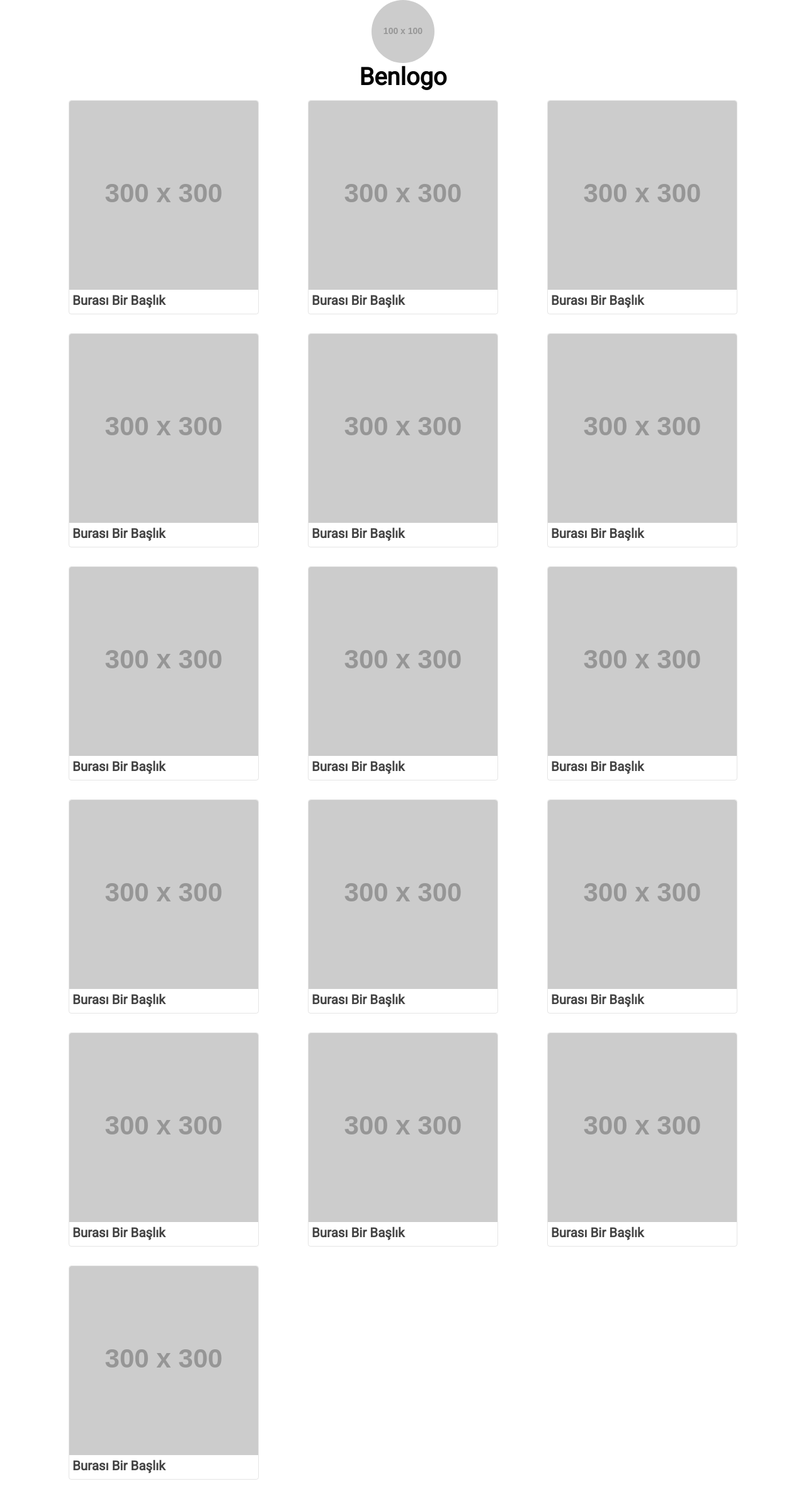
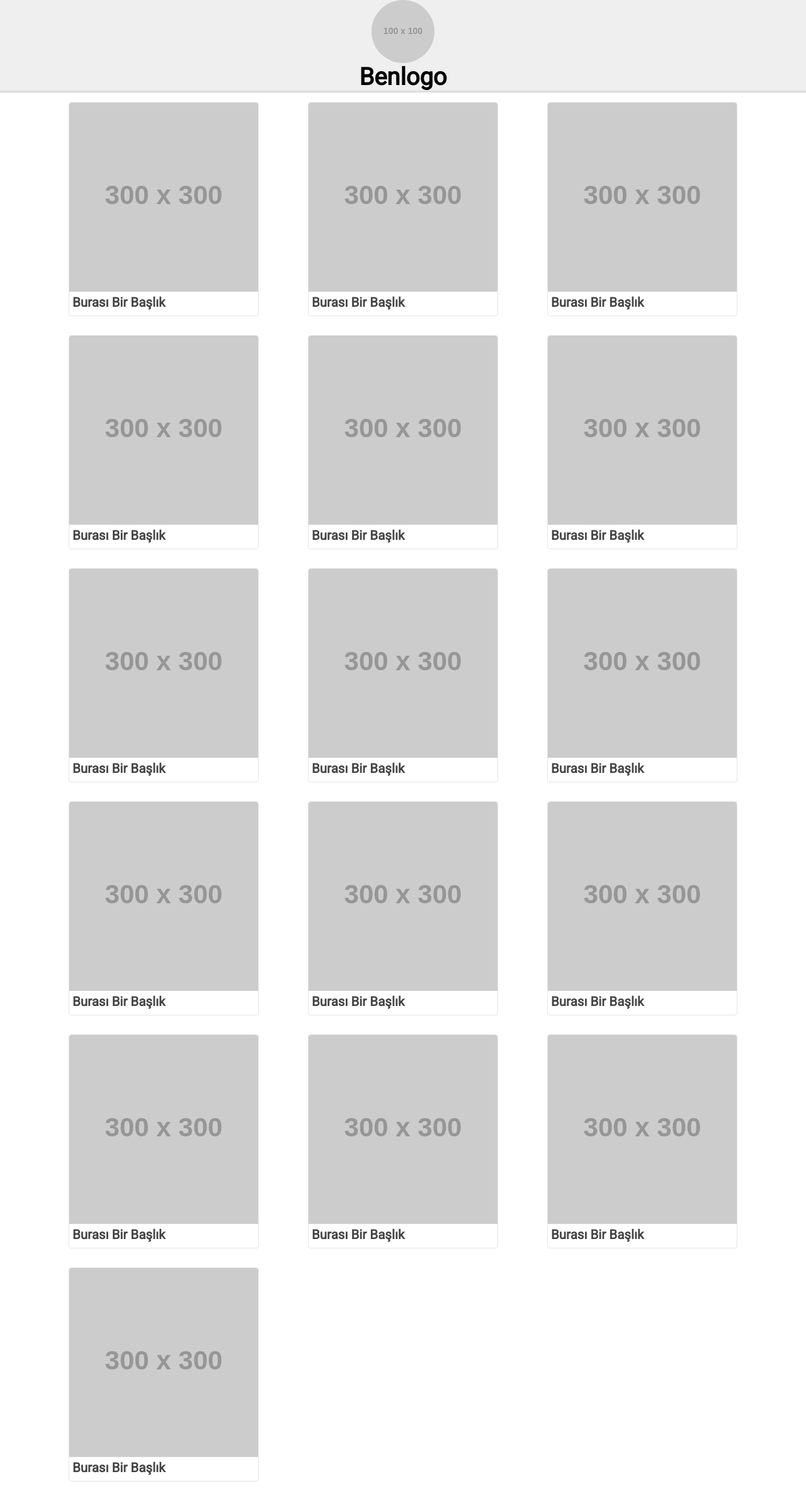
Before and after one commit to data-deveb/data-deveb.github.io, a Jekyll site: the page built from temalar/basit/index.html, in a window 1280 px wide. Shown: the whole page at 63% size. Built offline with Jekyll 4.4.1, drawn with Linux system fonts in a browser that asks for light colours.

Commit message:
Güncelleme

```diff
--- a/_layouts/tema-basit_home.html
+++ b/_layouts/tema-basit_home.html
@@ -4,7 +4,7 @@
 {% include tema-basit_head.html %}
 </head>
 <body data-gnl="ortada">
-  <header data-gnl="kaplama">
+  <header data-gnl="24 24p" style="background-color:#efefef; border-bottom:3px solid #ddd;">
   {% include tema-basit_header.html %}
   </header>
   <div data-gnl="kaplama">
```
